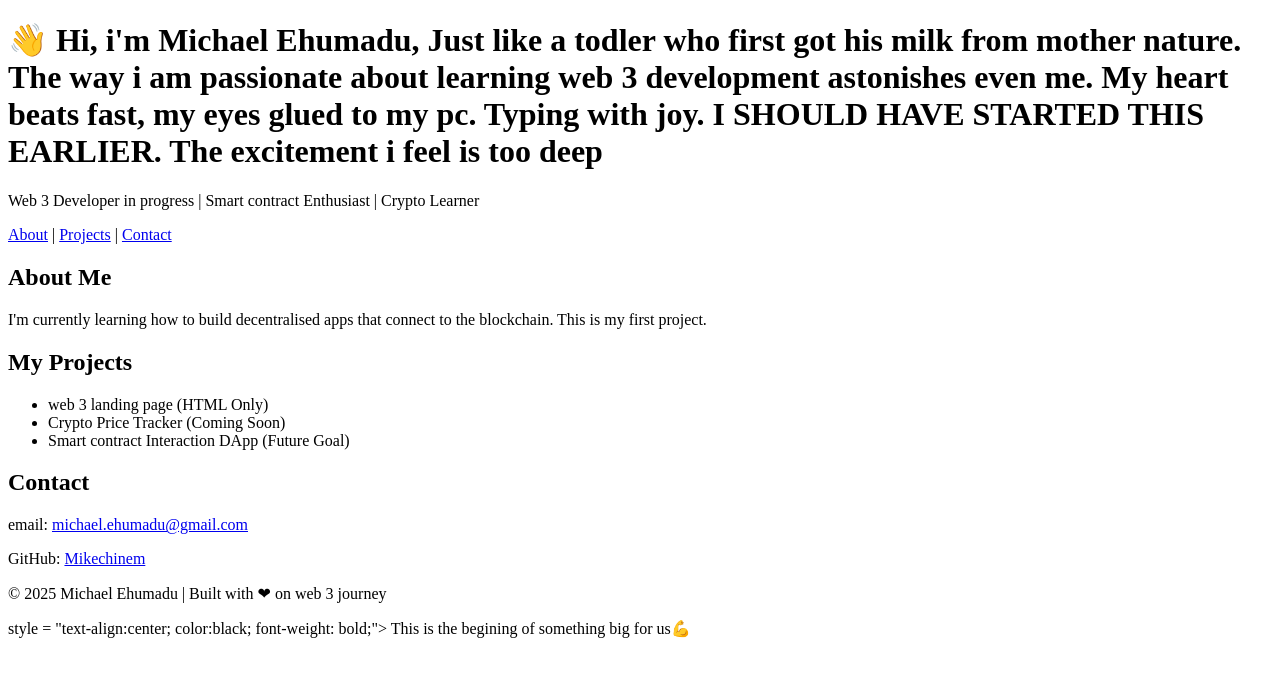
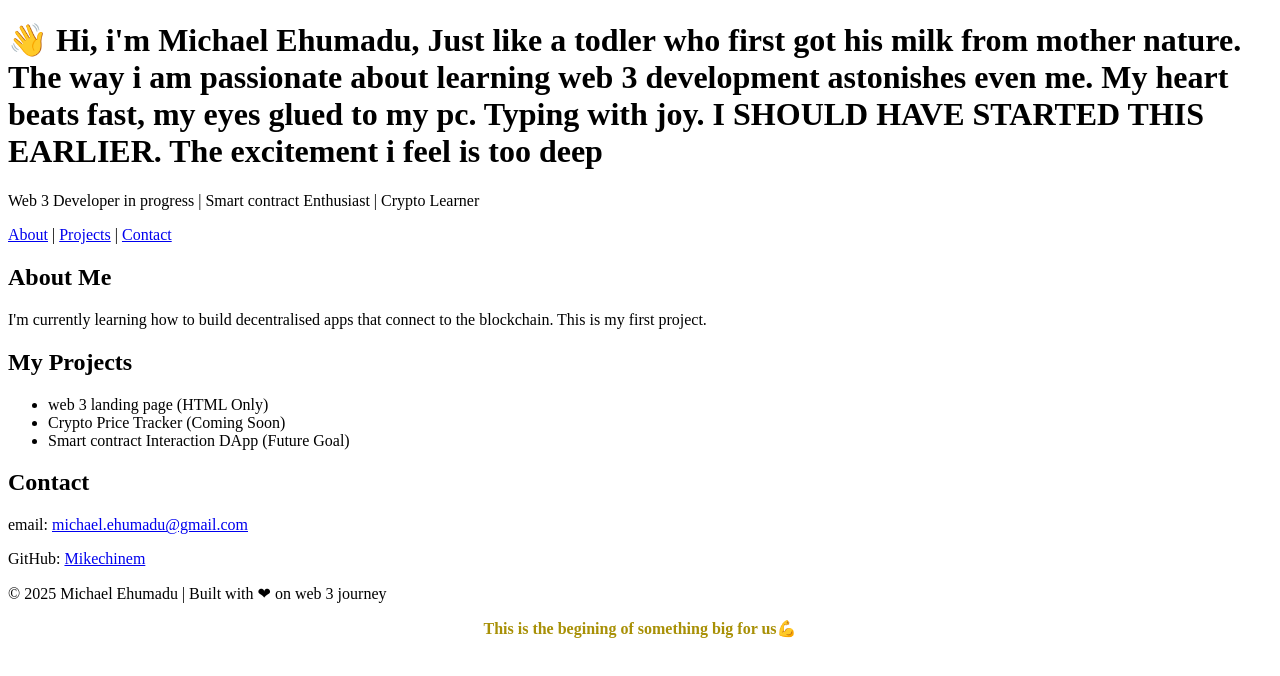
Before and after one commit to Mikechinem/web3-portfolio, a plain HTML site: page index.html in a window 1280 px wide. Drawn offline with Linux system fonts and the light colour scheme.

Commit message:
retrying last edit on motivational quoted added

```diff
--- a/index.html
+++ b/index.html
@@ -47,8 +47,9 @@
                 <p>© 2025 Michael Ehumadu | Built with ❤ on web 3 journey</p>
             </Footer>
 
-            <p>style = "text-align:center; color:black; font-weight: bold;">
-                This is the begining of something big for us💪
-             </p>
+            <p style="text-align:center; color:rgb(168, 144, 6); font-weight:bold;">
+  This is the begining of something big for us💪
+</p>
+
 </body>
 </html>
```
